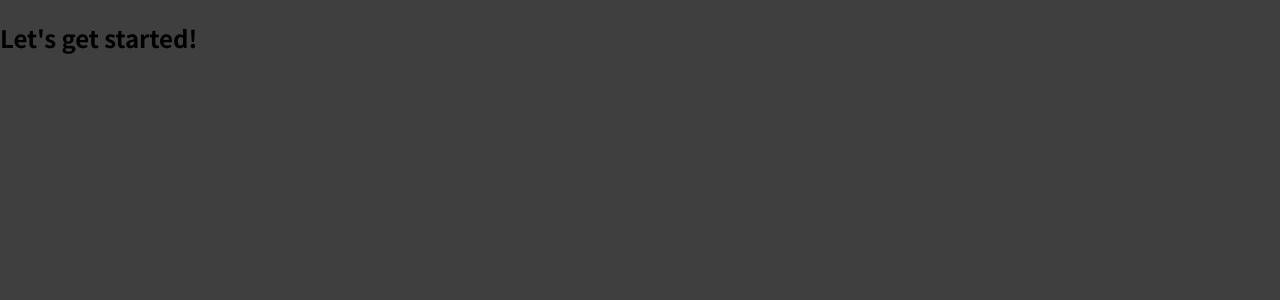
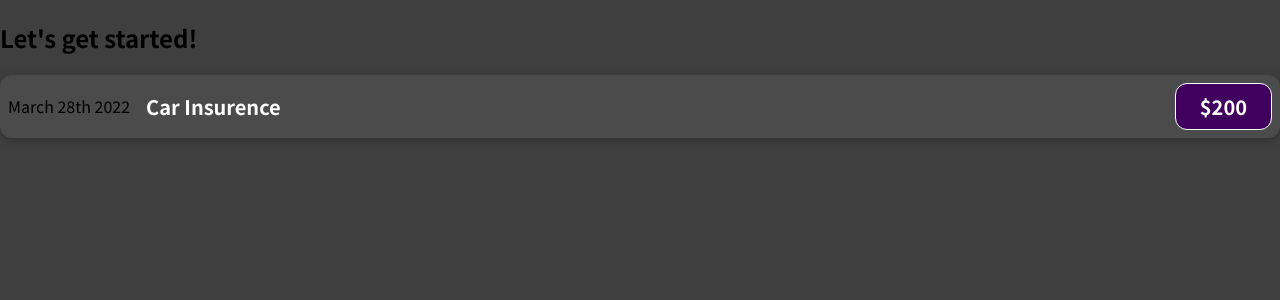
Before and after one commit to ZeljkoDe/react-the-complete-guide, a JavaScript app in the folder 01-starting-setup/: page / in a window 1280 px wide. Shown: the top 300 px of the page. Built offline with nearby package versions, Linux system fonts and the light colour scheme.

Commit message:
first component

```diff
--- a/01-starting-setup/src/App.js
+++ b/01-starting-setup/src/App.js
@@ -1,7 +1,10 @@
+import ExpenseItem from "./components/ExpenseItem";
+
 function App() {
   return (
     <div>
       <h2>Let's get started!</h2>
+      <ExpenseItem />
     </div>
   );
 }
--- /dev/null
+++ b/01-starting-setup/src/components/ExpenseItem.css
@@ -0,0 +1,56 @@
+.expense-item {
+  display: flex;
+  justify-content: space-between;
+  align-items: center;
+  box-shadow: 0 2px 8px rgba(0, 0, 0, 0.25);
+  padding: 0.5rem;
+  margin: 1rem 0;
+  border-radius: 12px;
+  background-color: #4b4b4b;
+}
+
+.expense-item__description {
+  display: flex;
+  flex-direction: column;
+  gap: 1rem;
+  align-items: flex-end;
+  flex-flow: column-reverse;
+  justify-content: flex-start;
+  flex: 1;
+}
+
+.expense-item h2 {
+  color: #3a3a3a;
+  font-size: 1rem;
+  flex: 1;
+  margin: 0 1rem;
+  color: white;
+}
+
+.expense-item__price {
+  font-size: 1rem;
+  font-weight: bold;
+  color: white;
+  background-color: #40005d;
+  border: 1px solid white;
+  padding: 0.5rem;
+  border-radius: 12px;
+}
+
+@media (min-width: 580px) {
+  .expense-item__description {
+    flex-direction: row;
+    align-items: center;
+    justify-content: flex-start;
+    flex: 1;
+  }
+
+  .expense-item__description h2 {
+    font-size: 1.25rem;
+  }
+
+  .expense-item__price {
+    font-size: 1.25rem;
+    padding: 0.5rem 1.5rem;
+  }
+}
--- /dev/null
+++ b/01-starting-setup/src/components/ExpenseItem.js
@@ -0,0 +1,13 @@
+import './ExpenseItem.css'
+
+const ExpenseItem = () => (
+    <div className="expense-item">
+        <div>March 28th 2022</div>
+        <div className="expense-item__description">
+            <h2>Car Insurence</h2>
+            <div className="expense-item__price">$200</div>
+        </div>
+    </div>
+);
+
+export default ExpenseItem;
```
Also changed, not shown: 1 other file (tests, documents, lock files or other folders).
